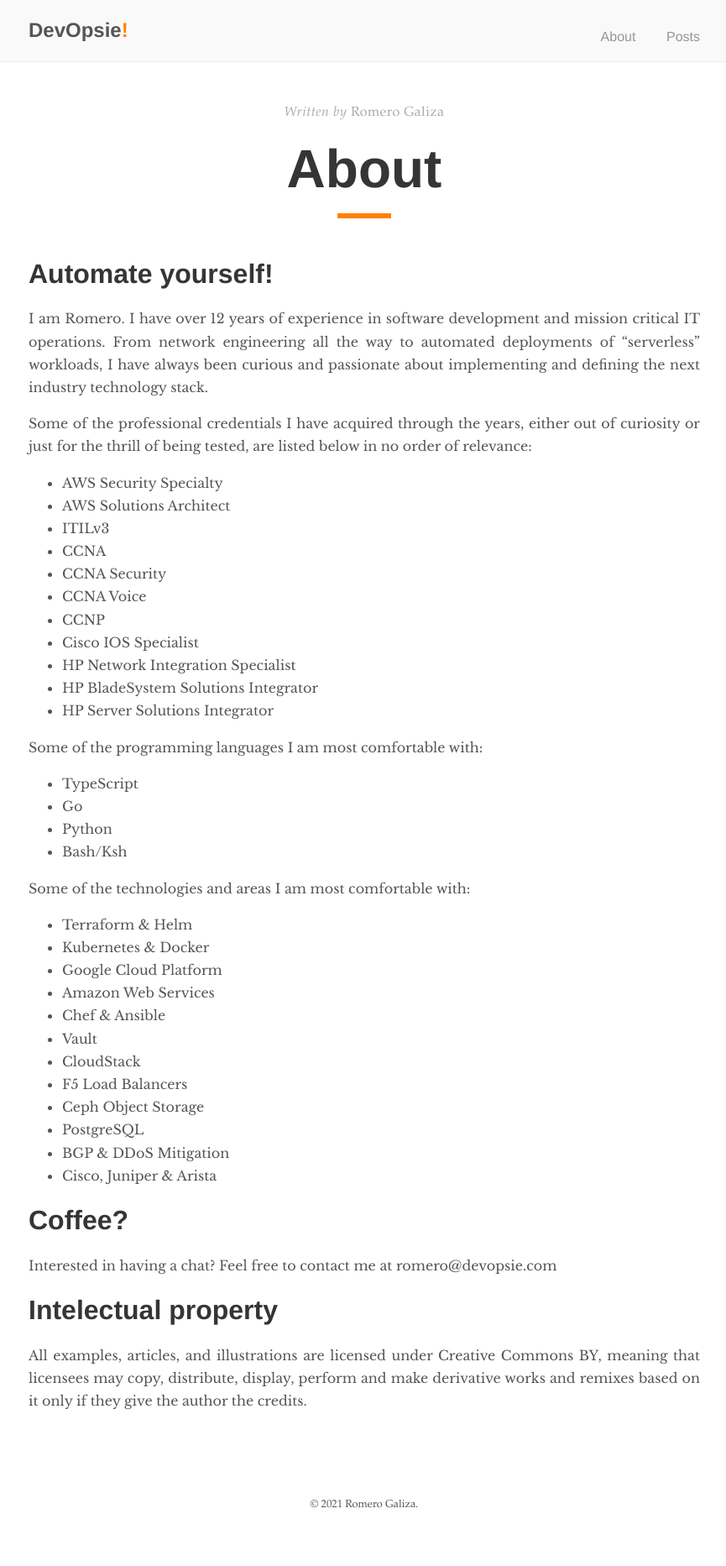
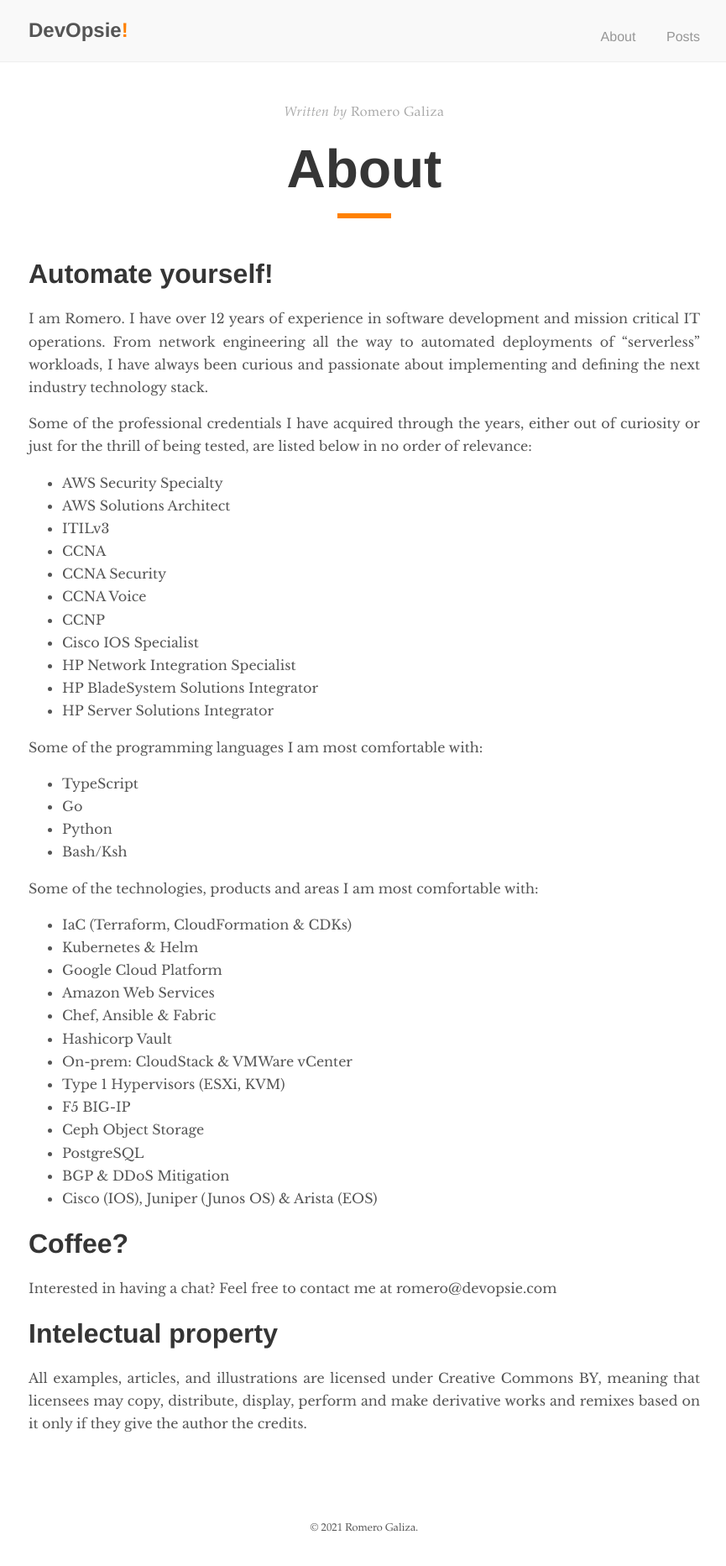
Before and after one commit to romerojunior/blog, a Jekyll site: the page built from about.md, in a window 1280 px wide. Shown: the whole page at 84% size, without its empty margins (206-1071 px from the left). Built offline with Jekyll 4.4.1, drawn with Linux system fonts in a browser that asks for light colours; before the commit the page ends 1838 px from its top, so only the background shows below that.

Commit message:
Update about.md

```diff
--- a/about.md
+++ b/about.md
@@ -34,20 +34,21 @@ Some of the programming languages I am most comfortable with:
 * Python
 * Bash/Ksh
 
-Some of the technologies and areas I am most comfortable with:
+Some of the technologies, products and areas I am most comfortable with:
 
-* Terraform & Helm
-* Kubernetes & Docker
+* IaC (Terraform, CloudFormation & CDKs)
+* Kubernetes & Helm
 * Google Cloud Platform
 * Amazon Web Services
-* Chef & Ansible
-* Vault
-* CloudStack
-* F5 Load Balancers
+* Chef, Ansible & Fabric
+* Hashicorp Vault
+* On-prem: CloudStack & VMWare vCenter
+* Type 1 Hypervisors (ESXi, KVM)
+* F5 BIG-IP
 * Ceph Object Storage
 * PostgreSQL
 * BGP & DDoS Mitigation
-* Cisco, Juniper & Arista
+* Cisco (IOS), Juniper (Junos OS) & Arista (EOS)
 
 # Coffee?
 
```
